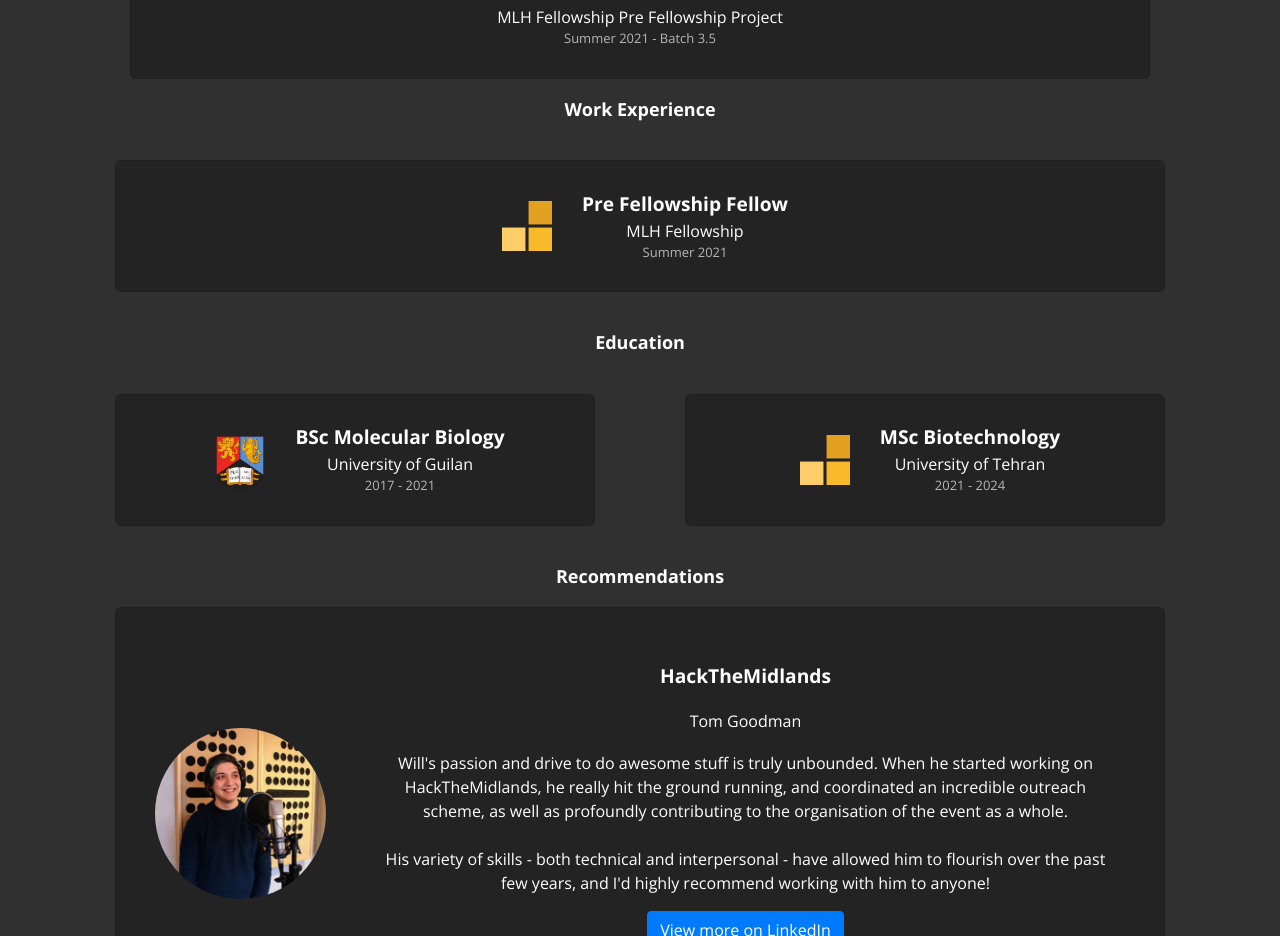
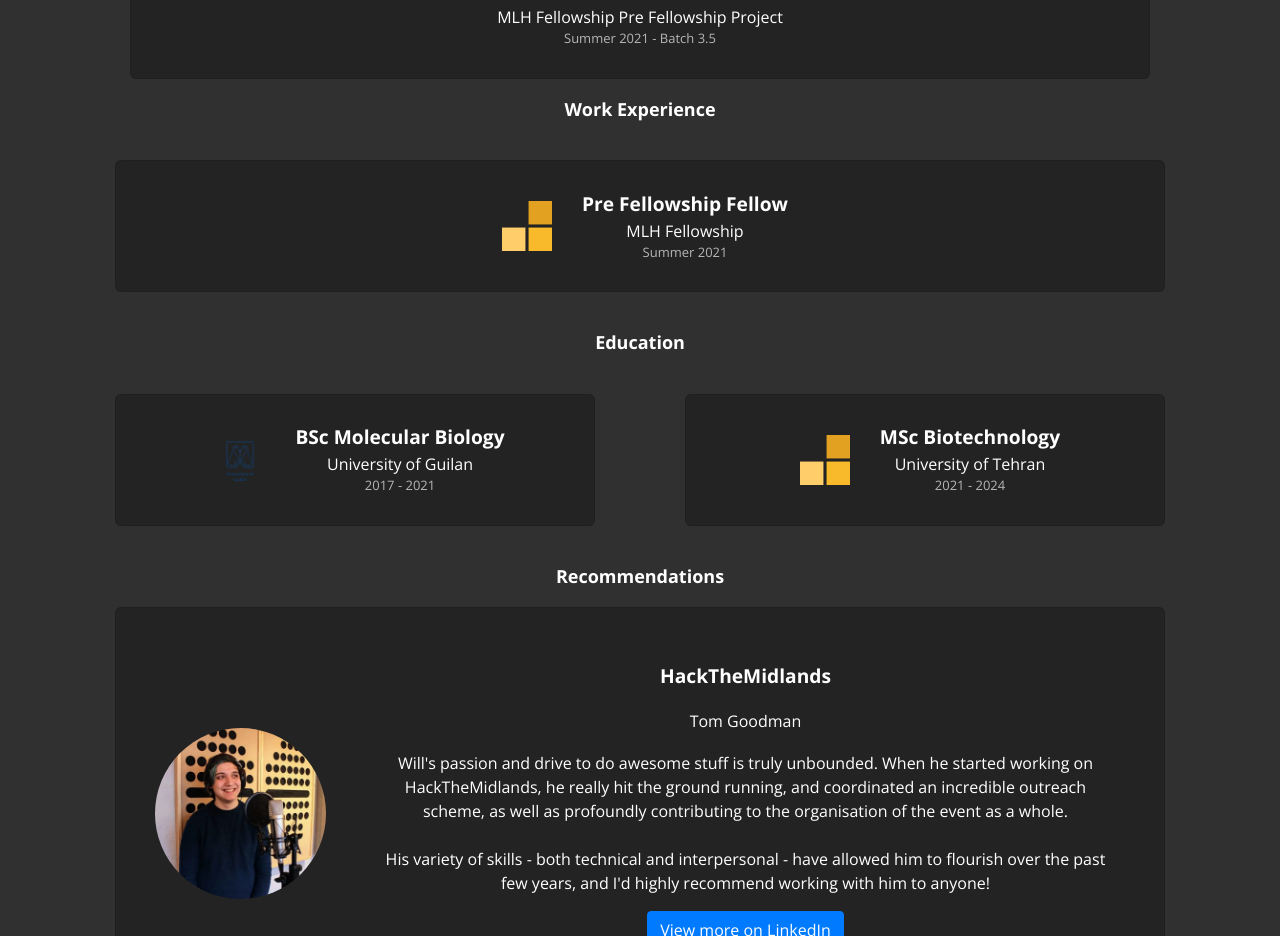
Before and after one commit to mohammad-rasouli/mohammad-rasouli.github.io, a Jekyll site: the page built from index.html, in a window 1280 px wide. Shown: the part 1822-2758 px from the top of the page. Built offline with Jekyll 4.4.1, drawn with Linux system fonts in a browser that asks for light colours; nearby versions of some CDN libraries.

Commit message:
education.yml

```diff
--- a/_data/education.yml
+++ b/_data/education.yml
@@ -1,7 +1,7 @@
 - course: BSc Molecular Biology
   institute: University of Guilan
   dates: 2017 - 2021
-  logo: uob.png
+  logo: UG.png
 
 - course: MSc Biotechnology
   institute: University of Tehran
```
